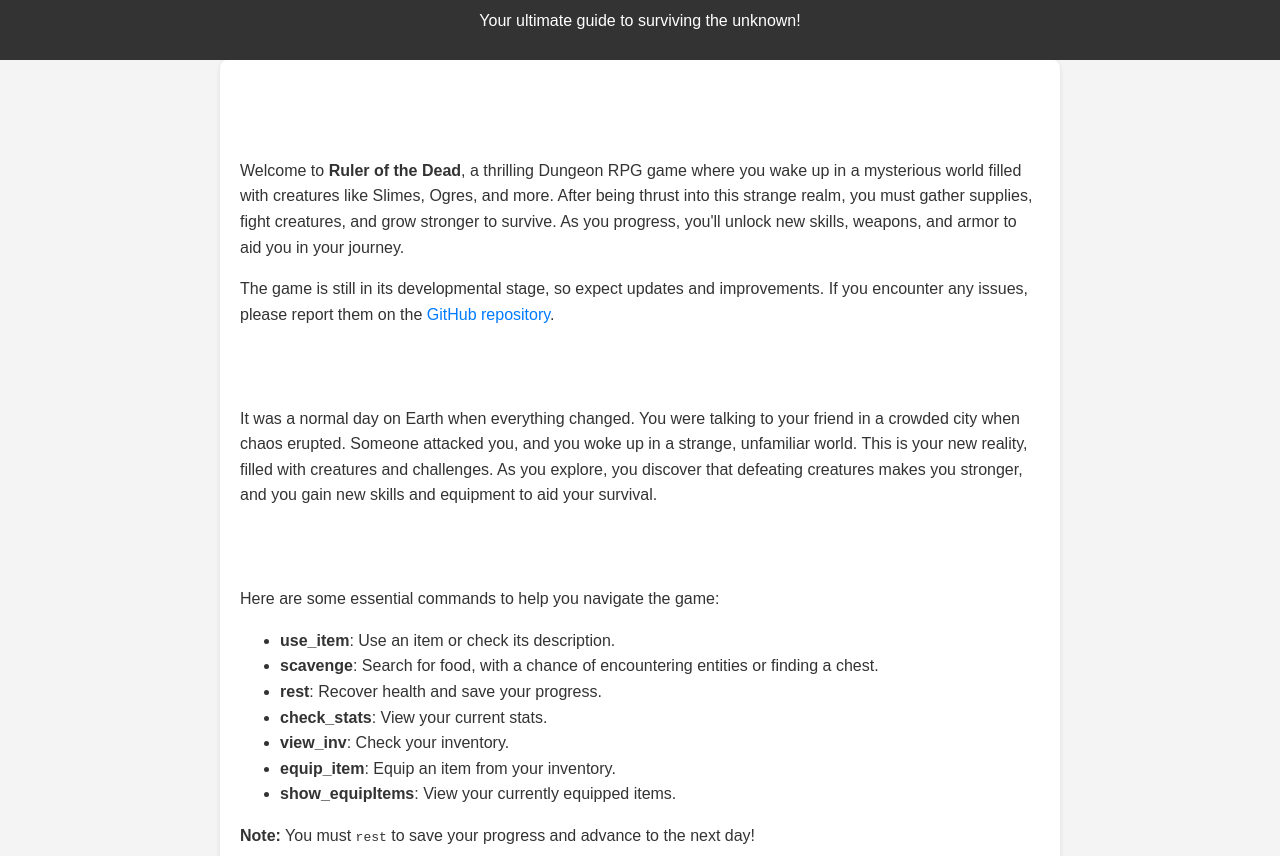
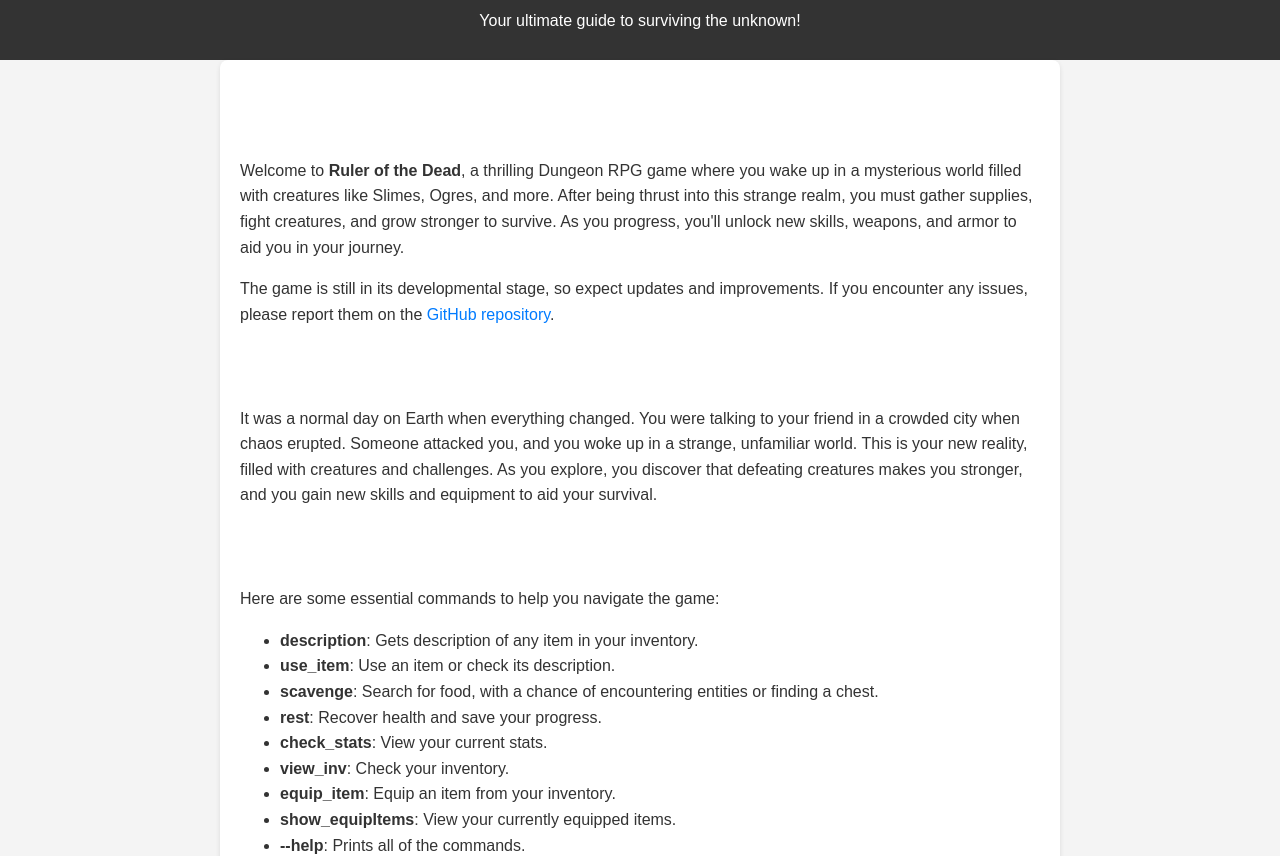
Before and after one commit to 1nonl1/Ruler-of-the-Dead, a plain HTML site: page index.html in a window 1280 px wide. Shown: the part 96-952 px from the top of the page. Drawn offline with Linux system fonts and the light colour scheme.

Commit message:
Update index.html

```diff
--- a/index.html
+++ b/index.html
@@ -77,6 +77,7 @@
             <h2>Game Commands</h2>
             <p>Here are some essential commands to help you navigate the game:</p>
             <ul>
+                <li><strong>description</strong>: Gets description of any item in your inventory.</li>
                 <li><strong>use_item</strong>: Use an item or check its description.</li>
                 <li><strong>scavenge</strong>: Search for food, with a chance of encountering entities or finding a chest.</li>
                 <li><strong>rest</strong>: Recover health and save your progress.</li>
@@ -84,6 +85,7 @@
                 <li><strong>view_inv</strong>: Check your inventory.</li>
                 <li><strong>equip_item</strong>: Equip an item from your inventory.</li>
                 <li><strong>show_equipItems</strong>: View your currently equipped items.</li>
+                <li><strong>--help</strong>: Prints all of the commands.</li>
             </ul>
             <p><strong>Note:</strong> You must <code>rest</code> to save your progress and advance to the next day!</p>
         </section>
```
